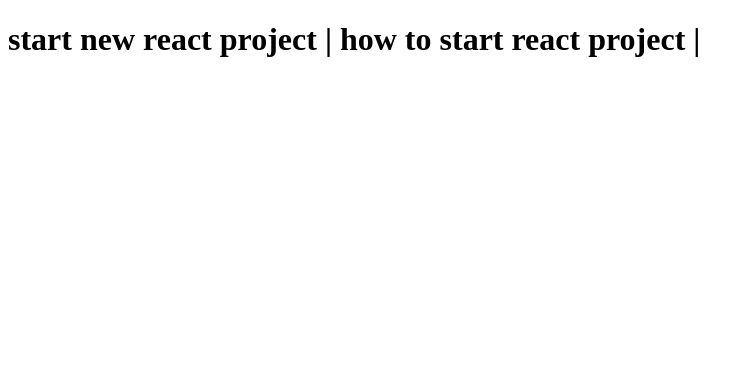
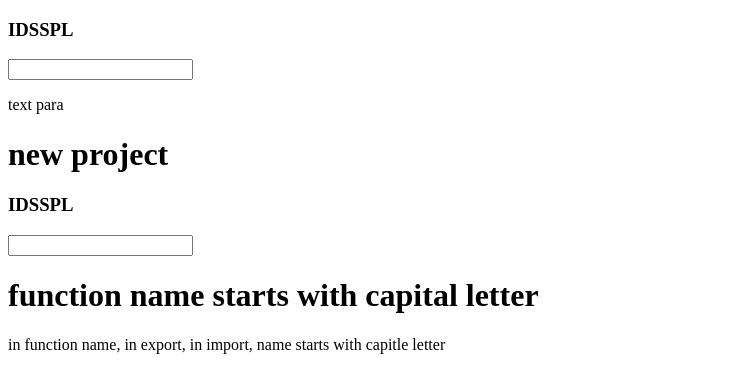
Before and after one commit to Aditya4041/react, a React (Create React App) app: page / in a window 1280 px wide. Shown: the top 392 px of the page, without its empty margins (0-753 px from the left). Built offline with nearby package versions, Linux system fonts and the light colour scheme.

Commit message:
input tags

```diff
--- a/public/index.html
+++ b/public/index.html
@@ -10,34 +10,14 @@
       content="Web site created using create-react-app"
     />
     <link rel="apple-touch-icon" href="%PUBLIC_URL%/logo192.png" />
-    <!--
-      manifest.json provides metadata used when your web app is installed on a
-      user's mobile device or desktop. See https://developers.google.com/web/fundamentals/web-app-manifest/
-    -->
+
     <link rel="manifest" href="%PUBLIC_URL%/manifest.json" />
-    <!--
-      Notice the use of %PUBLIC_URL% in the tags above.
-      It will be replaced with the URL of the `public` folder during the build.
-      Only files inside the `public` folder can be referenced from the HTML.
 
-      Unlike "/favicon.ico" or "favicon.ico", "%PUBLIC_URL%/favicon.ico" will
-      work correctly both with client-side routing and a non-root public URL.
-      Learn how to configure a non-root public URL by running `npm run build`.
-    -->
     <title>React App</title>
   </head>
   <body>
     <noscript>You need to enable JavaScript to run this app.</noscript>
     <div id="root"></div>
-    <!--
-      This HTML file is a template.
-      If you open it directly in the browser, you will see an empty page.
-
-      You can add webfonts, meta tags, or analytics to this file.
-      The build step will place the bundled scripts into the <body> tag.
-
-      To begin the development, run `npm start` or `yarn start`.
-      To create a production bundle, use `npm run build` or `yarn build`.
-    -->
+    <diV id="adi"></div>
   </body>
 </html>
--- a/src/App.js
+++ b/src/App.js
@@ -1,8 +1,12 @@
-
+import Idsspl from "./Idsspl";
 
 function App() {
   return (
-    <h1>start new react project | how to start react project |  </h1>
+    <>
+    <Idsspl />
+    <p>text para</p>
+    <h1>new project</h1>
+    </>
   );
 }
 
--- /dev/null
+++ b/src/Idsspl.js
@@ -0,0 +1,9 @@
+function Idsspl(){
+    return(
+        <>
+        <h3>IDSSPL</h3>
+        <input type='text' ></input>
+        </>
+    )
+}
+export default Idsspl;
--- /dev/null
+++ b/src/Main.js
@@ -0,0 +1,10 @@
+function Main(){
+    return (
+        <>
+        <h1>function name starts with capital letter  </h1>
+        <p>in function name, in export, in import, name starts with capitle letter </p>
+        </>
+    )
+}
+
+export default Main;
--- a/src/index.js
+++ b/src/index.js
@@ -1,12 +1,20 @@
 import React from 'react';
 import ReactDOM from 'react-dom/client';
+import Idsspl from './Idsspl';
+import App from './App';
+import Main from './Main'
 
-import App from './App';
-
-
+const adi = ReactDOM.createRoot(document.getElementById('adi'));
 const root = ReactDOM.createRoot(document.getElementById('root'));
 root.render(
   <React.StrictMode>
     <App />
+    <Idsspl />
   </React.StrictMode>
 );
+
+adi.render(
+  <>
+  <Main />
+  </>
+)
```
Also changed, not shown: customReact/customReact.js (added, +10 -0 lines), customReact/index.html (added, +12 -0 lines).
